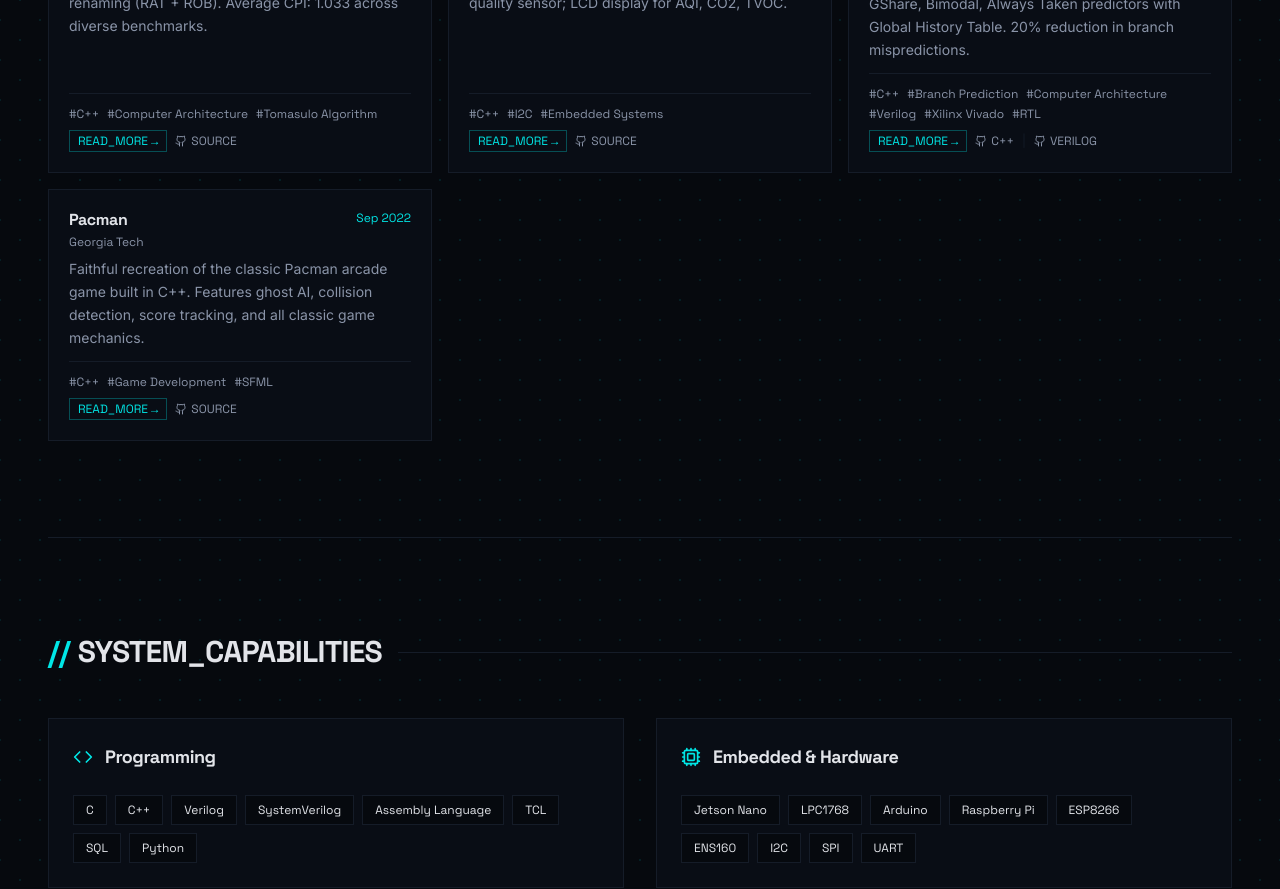
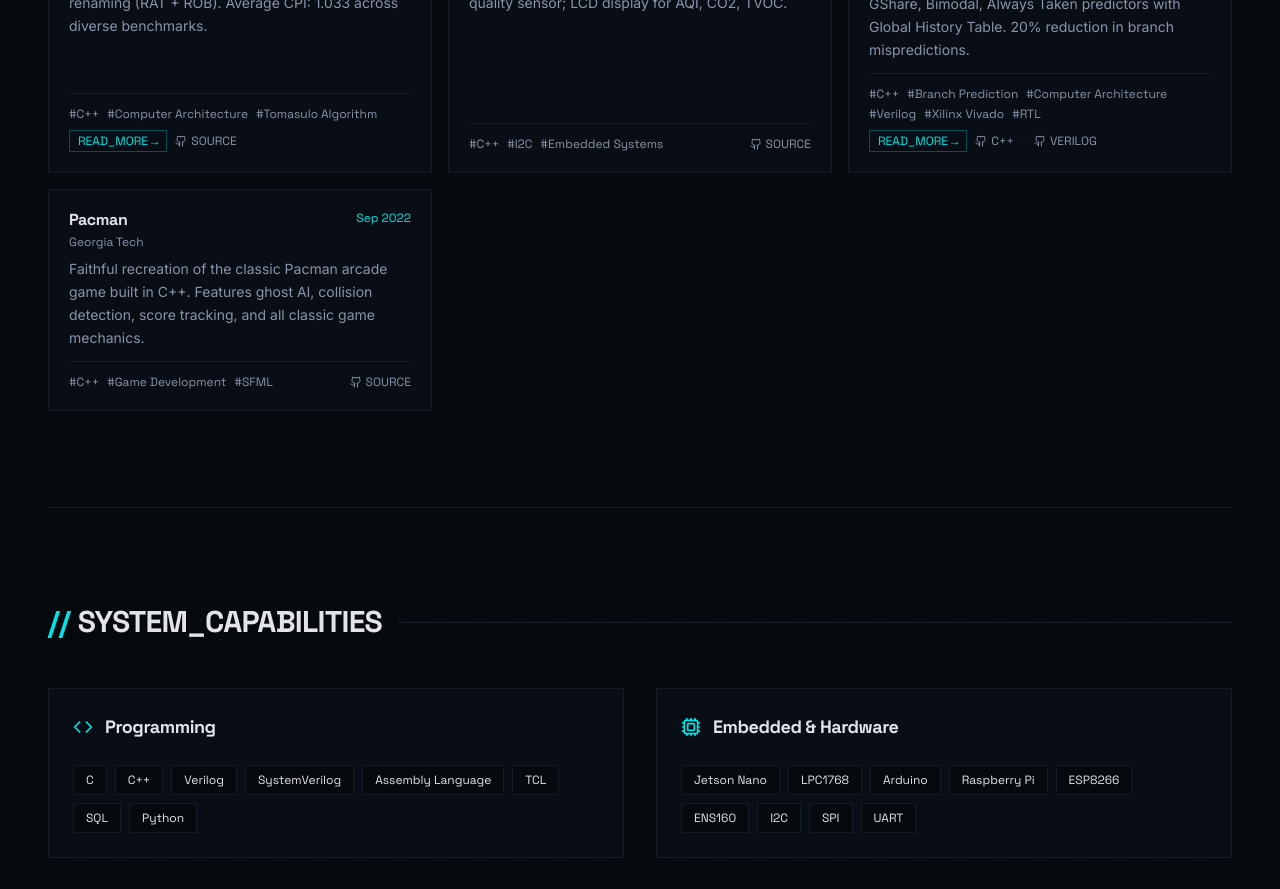
Before and after one commit to suryaa2902/Portfolio, a React (Vite) app: page / in a window 1280 px wide. Shown: the part 4620-5509 px from the top of the page. Built offline with nearby package versions, Linux system fonts and the light colour scheme.

Commit message:
Remove redundant Read More buttons from I2C and Pacman project cards

```diff
--- a/src/pages/home.tsx
+++ b/src/pages/home.tsx
@@ -259,7 +259,6 @@ export function Home() {
                   description="C++ I2C driver for SparkFun Qwiic ENS160 air quality sensor; LCD display for AQI, CO2, TVOC."
                   tags={["C++", "I2C", "Embedded Systems"]}
                   githubUrl="https://github.com/suryaa2902/Cpp-Driver-for-ENS160"
-                  onReadMore={() => window.open("https://github.com/suryaa2902/Cpp-Driver-for-ENS160", "_blank")}
                 />
                 <GridProjectCard
                   title="Superscalar Pipeline Branch Prediction"
@@ -278,7 +277,6 @@ export function Home() {
                   description="Faithful recreation of the classic Pacman arcade game built in C++. Features ghost AI, collision detection, score tracking, and all classic game mechanics."
                   tags={["C++", "Game Development", "SFML"]}
                   githubUrl="https://github.com/suryaa2902/Pacman"
-                  onReadMore={() => window.open("https://github.com/suryaa2902/Pacman", "_blank")}
                 />
               </div>
           </div>
```
